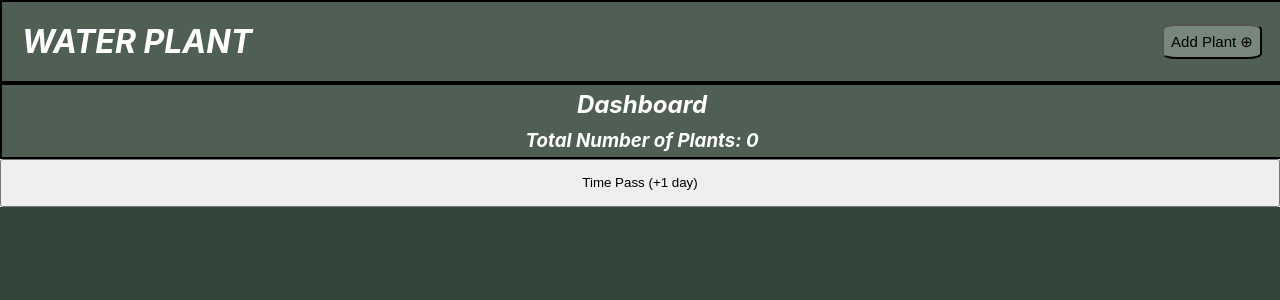
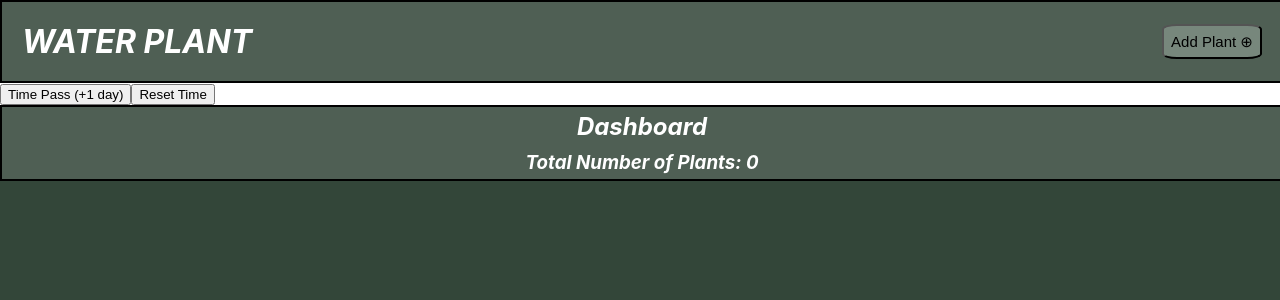
Before and after one commit to CamBlackwell/DesignAssignment2, a React (Create React App) app: page / in a window 1280 px wide. Shown: the top 300 px of the page. Built offline with nearby package versions, Linux system fonts and the light colour scheme.

Commit message:
Time button works.

```diff
--- a/src/App.js
+++ b/src/App.js
@@ -5,10 +5,11 @@ import PlantCard from './components/PlantCard';
 import CardContainer from './components/CardContainer';
 import AddPlantForm from './components/AddPlantForm';
 import Dashboard from './components/Dashboard';
+import TimeButton from './components/TimeButtonForReal';
 
 function App() {
 
-  let time = 0;
+  let time = -1;
   const [plants, setPlants]= useState([]);
   const [showForm, setShowForm] = useState(false);
 
@@ -16,22 +17,13 @@ function App() {
     setPlants([...plants, newPlant]);
   }
 
-  function passTime(plants){
-    time = time + 1
-    //if (plants.ur && time == 2){
-     // console.alert
-    //}
-  }
-
   return (
    <div className='App'>
     <Header onOpenForm={() => setShowForm(true)} />
 
+    <TimeButton PlantWaterData={plants} />
+
     <Dashboard PlantsData = {plants} />
-
-      <button onClick={passTime}>
-        <p>Time Pass (+1 day)</p>
-      </button>
 
       {showForm && (
         <AddPlantForm
--- a/src/components/AddPlantForm.jsx
+++ b/src/components/AddPlantForm.jsx
@@ -6,6 +6,7 @@ const [formData, setFormData] = useState({
     name: "",
     species: "",
     urgency: "",
+    needsWater: false
 });
 
 function handleChange(e) {
--- /dev/null
+++ b/src/components/TimeButtonForReal.jsx
@@ -0,0 +1,42 @@
+function TimeButton({PlantWaterData}) {
+    let time = 0; // -1 to account for initial loading, actual start value should be zero
+
+    function resetTime() {
+        time = 0;
+
+    }
+
+
+    function passTime() {
+
+        let control = 0;
+
+        if(PlantWaterData != null){
+            time = time + 1
+        }
+        let len = PlantWaterData.length
+       // console.warn(len);
+        while (control < len){
+           // console.warn(control);
+            if (time >= PlantWaterData[control].urgency) {
+                PlantWaterData[control].needsWater = true;
+            }
+            control = control + 1;
+            //console.warn(PlantWaterData[1].needsWater);
+
+        }
+        //let water = PlantWaterData[control].watered;
+        //console.warn(water)
+
+      }
+
+   return (
+    <div>
+           <button onClick={() => passTime()}>Time Pass (+1 day)</button>
+           <button onClick={() => resetTime()}>Reset Time</button>
+    </div>
+       )
+
+}
+
+export default TimeButton;
```
